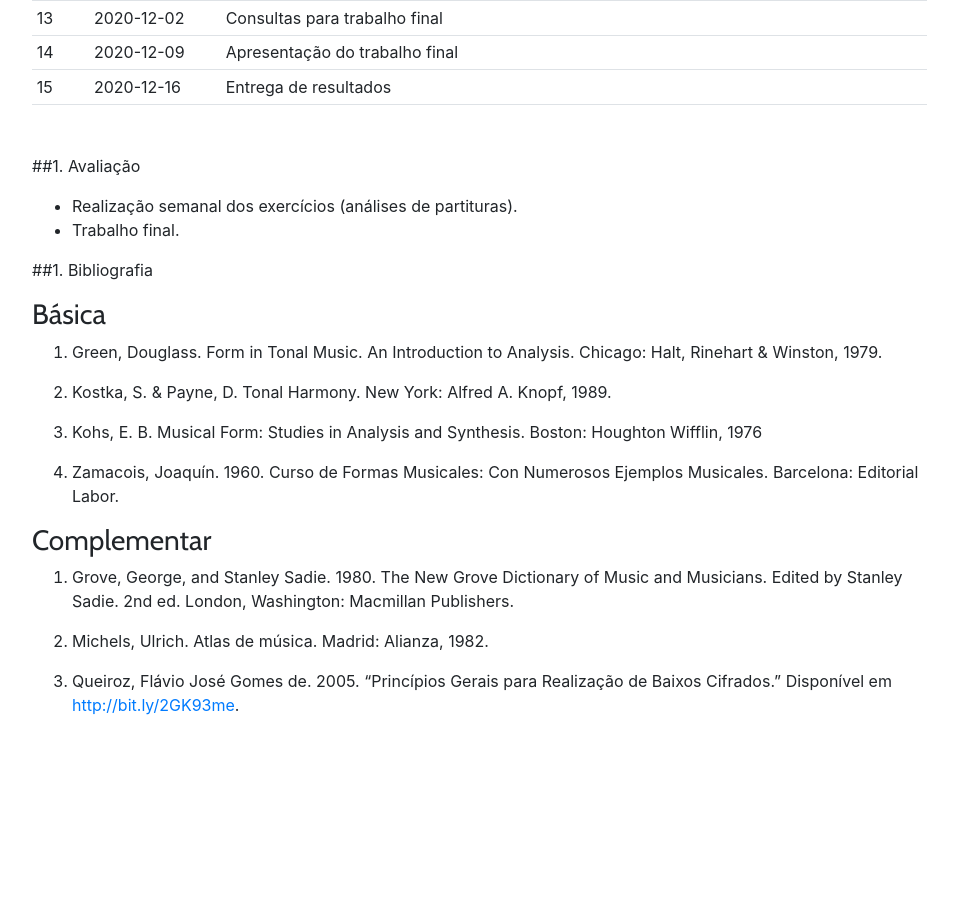
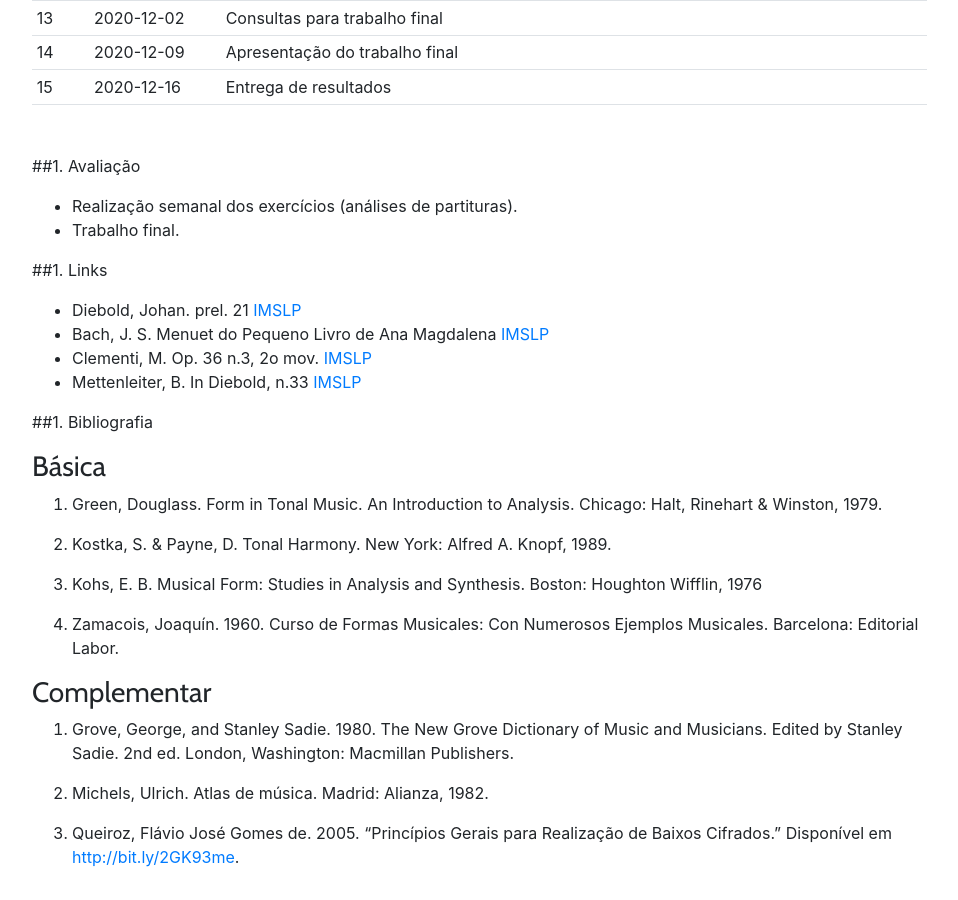
Before and after one commit to kroger/genosmus, a Jekyll site: the page built from _marcos/musf26.md, in a window 1280 px wide and 900 px high, scrolled down 1567 px. Shown: the whole window, without its empty margins (68-1026 px from the left). Built offline with Jekyll 4.4.1, drawn with Linux system fonts in a browser that asks for light colours; the table of contents is made by our own code; before the commit the page ends 2348 px from its top, so only the background shows below that.

Commit message:
Links IMSLP

```diff
--- a/_marcos/musf26.md
+++ b/_marcos/musf26.md
@@ -80,7 +80,14 @@ assíncronas.
 
 <!-- ##1. Recursos disponíveis -->
 
-<!-- ##1. Links -->
+##1. Links
+
+- Diebold, Johan. prel. 21 [IMSLP](https://ks.imslp.net/files/imglnks/usimg/3/37/IMSLP85001-SIBLEY1802.13363.8dc5-39087012432912vol_1.pdf)
+- Bach, J. S. Menuet do Pequeno Livro de Ana Magdalena [IMSLP](https://ks.imslp.net/files/imglnks/usimg/5/58/IMSLP582238-PMLP06107-AMBach_21_Extraits.pdf)
+- Clementi, M. Op. 36 n.3, 2o mov.
+ [IMSLP](https://ks.imslp.net/files/imglnks/usimg/1/17/IMSLP02566-Clementi_-_Sonata_Op._36,_No.3.pdf)
+- Mettenleiter, B. In Diebold, n.33
+ [IMSLP](https://ks.imslp.net/files/imglnks/usimg/3/38/IMSLP283073-PMLP459404-JDiebold_175_Neue_Orgelst%C3%BCcke,_Op.70.pdf)
 
 ##1. Bibliografia
 
```
